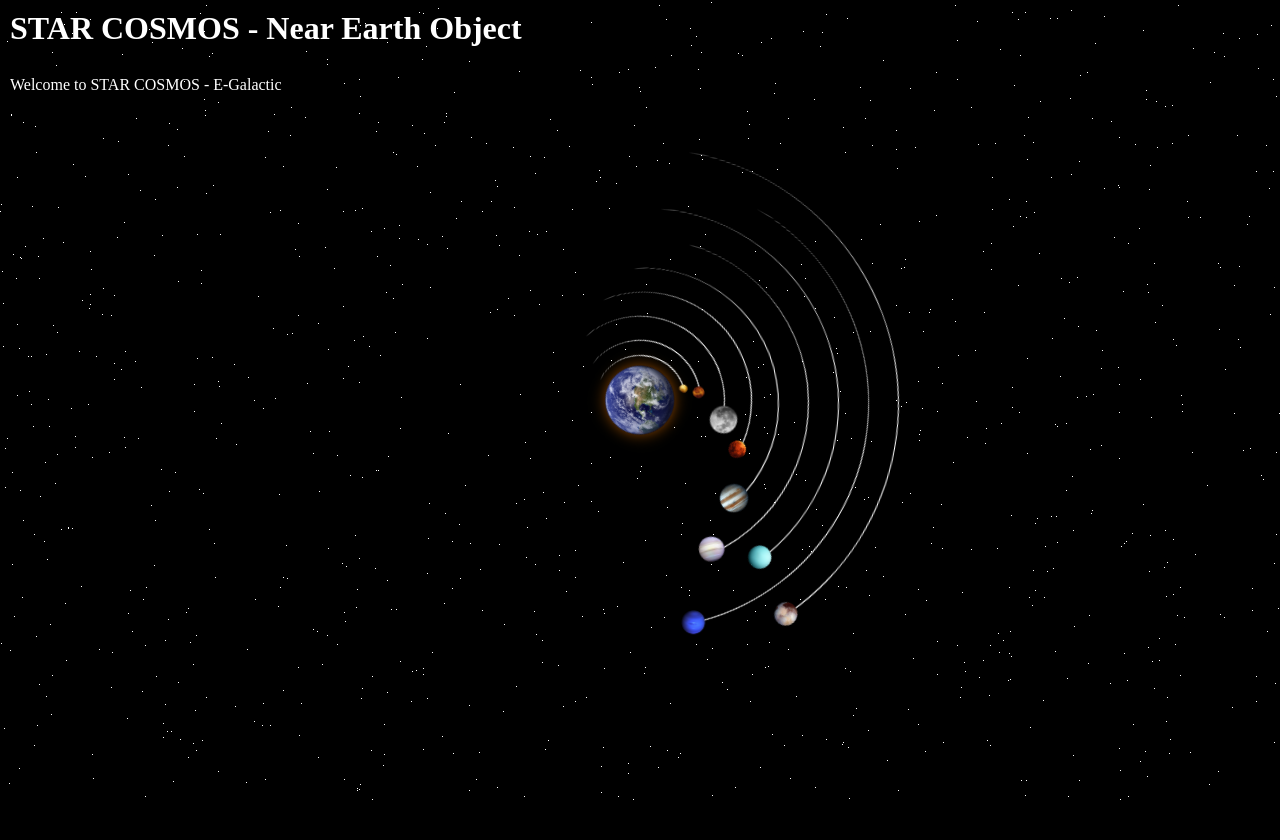
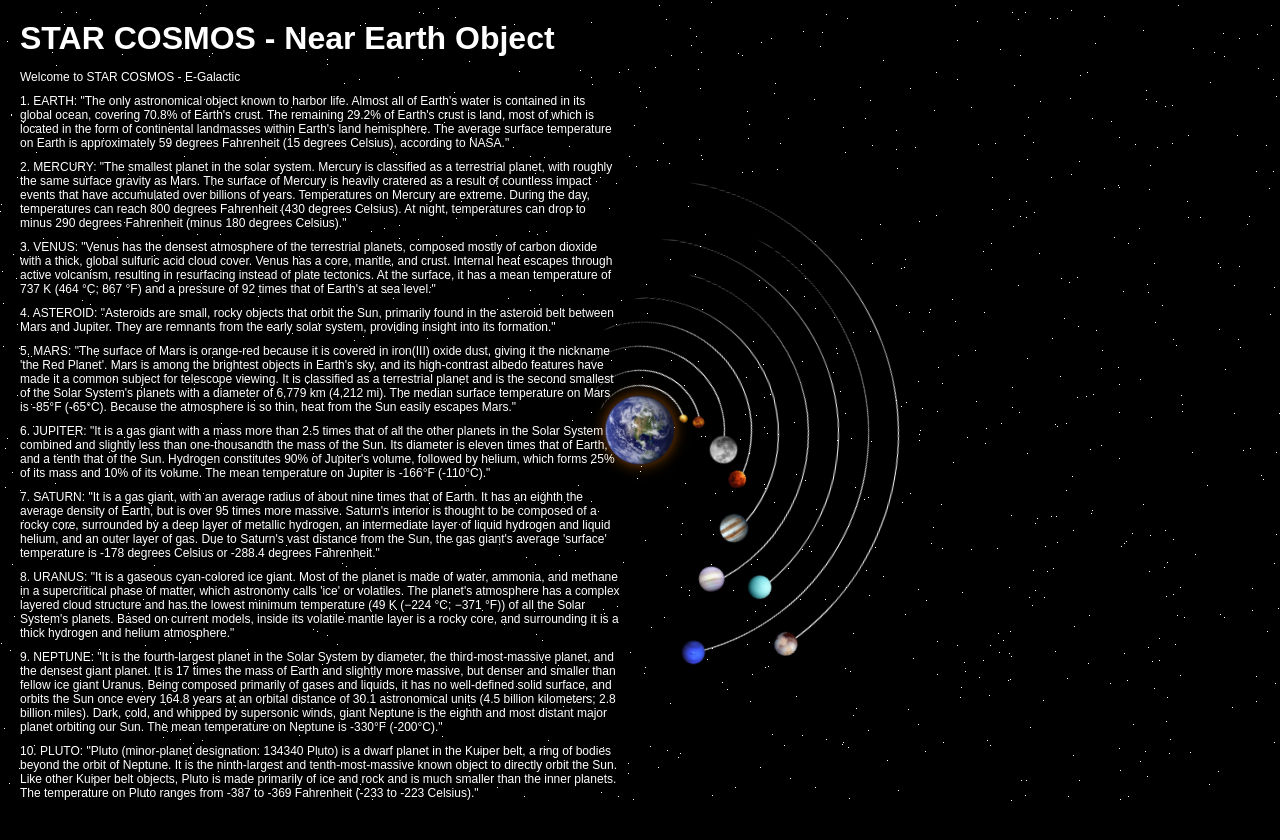
Before and after one commit to ArifIzzani/star-cosmos, a plain HTML site: page index.html in a window 1280 px wide. Before the commit the page ends 800 px from the top, so only its background shows below. Drawn offline with Linux system fonts and the light colour scheme.

Commit message:
Update index.html

```diff
--- a/index.html
+++ b/index.html
@@ -1,43 +1,73 @@
 <!DOCTYPE html>
-<html>
+<html lang="en">
 <head>
+    <meta charset="UTF-8">
+    <meta name="viewport" content="width=device-width, initial-scale=1.0">
     <title>E-Galactic</title>
     <link rel="stylesheet" href="style.css">
     <style>
+        body {
+            background-color: black; /* Background color for contrast */
+            font-family: Arial, sans-serif; /* Readable font */
+            color: white; /* Default text color */
+            margin: 0; /* Remove default margin */
+            padding: 20px; /* Padding around the body */
+        }
+
         h1 {
-    color: white;
-    position: absolute; /* Use absolute positioning */
-    top: 0; /* Align to the top */
-    left: 0; /* Align to the left */
-    margin: 10px; /* Add some space from the edges */
+            color: white; /* Header color */
+            margin: 0; /* Remove default margin */
+            padding: 0; /* Remove padding */
+            text-align: left; /* Align text to the left */
+            position: absolute; /* Position to the top left */
+            top: 20px; /* Distance from the top */
+            left: 20px; /* Distance from the left */
+        }
+
+        .content {
+            position: absolute; /* Make content absolute */
+            top: 60px; /* Adjust top position below the header */
+            left: 20px; /* Align left to the container */
         }
 
         p {
-    color: white; /* Explicitly set paragraph text color to white */
-    position: absolute;
-    left: 10px; /* Align with the left edge */
-    max-width: 600px; /* Optional: limit the width of the paragraph */
+            max-width: 600px; /* Limit width of the paragraph */
+            margin: 10px 0; /* Space between paragraphs */
+            text-align: left; /* Align text to the left */
+            padding-left: 0; /* Ensure no padding is applied */
+            font-size: 12px; /* Set the font size to be smaller */
         }
 
-  p:first-of-type {
-    top: 60px; /* Position the first paragraph below the heading */
+        .container {
+            position: relative; /* Relative positioning for contained elements */
+            margin-top: 20px; /* Space above container */
         }
 
-  p:last-of-type {
-    top: 100px; /* Position the second paragraph below the first one */
+        .sun img {
+            width: 100px; /* Adjust size of the image */
         }
-
     </style>
 </head>
 <body>
     <h1>STAR COSMOS - Near Earth Object</h1>
 
+    <div class="content">
         <p>Welcome to STAR COSMOS - E-Galactic</p>
-    <p></p>
+        <p>1. EARTH: "The only astronomical object known to harbor life. Almost all of Earth's water is contained in its global ocean, covering 70.8% of Earth's crust. The remaining 29.2% of Earth's crust is land, most of which is located in the form of continental landmasses within Earth's land hemisphere. The average surface temperature on Earth is approximately 59 degrees Fahrenheit (15 degrees Celsius), according to NASA."</p>
+        <p>2. MERCURY: "The smallest planet in the solar system. Mercury is classified as a terrestrial planet, with roughly the same surface gravity as Mars. The surface of Mercury is heavily cratered as a result of countless impact events that have accumulated over billions of years. Temperatures on Mercury are extreme. During the day, temperatures can reach 800 degrees Fahrenheit (430 degrees Celsius). At night, temperatures can drop to minus 290 degrees Fahrenheit (minus 180 degrees Celsius)."</p>
+        <p>3. VENUS: "Venus has the densest atmosphere of the terrestrial planets, composed mostly of carbon dioxide with a thick, global sulfuric acid cloud cover. Venus has a core, mantle, and crust. Internal heat escapes through active volcanism, resulting in resurfacing instead of plate tectonics. At the surface, it has a mean temperature of 737 K (464 °C; 867 °F) and a pressure of 92 times that of Earth's at sea level."</p>
+        <p>4. ASTEROID: "Asteroids are small, rocky objects that orbit the Sun, primarily found in the asteroid belt between Mars and Jupiter. They are remnants from the early solar system, providing insight into its formation."</p>
+        <p>5. MARS: "The surface of Mars is orange-red because it is covered in iron(III) oxide dust, giving it the nickname 'the Red Planet'. Mars is among the brightest objects in Earth's sky, and its high-contrast albedo features have made it a common subject for telescope viewing. It is classified as a terrestrial planet and is the second smallest of the Solar System's planets with a diameter of 6,779 km (4,212 mi). The median surface temperature on Mars is -85°F (-65°C). Because the atmosphere is so thin, heat from the Sun easily escapes Mars."</p>
+        <p>6. JUPITER: "It is a gas giant with a mass more than 2.5 times that of all the other planets in the Solar System combined and slightly less than one-thousandth the mass of the Sun. Its diameter is eleven times that of Earth, and a tenth that of the Sun. Hydrogen constitutes 90% of Jupiter's volume, followed by helium, which forms 25% of its mass and 10% of its volume. The mean temperature on Jupiter is -166°F (-110°C)."</p>
+        <p>7. SATURN: "It is a gas giant, with an average radius of about nine times that of Earth. It has an eighth the average density of Earth, but is over 95 times more massive. Saturn's interior is thought to be composed of a rocky core, surrounded by a deep layer of metallic hydrogen, an intermediate layer of liquid hydrogen and liquid helium, and an outer layer of gas. Due to Saturn's vast distance from the Sun, the gas giant's average 'surface' temperature is -178 degrees Celsius or -288.4 degrees Fahrenheit."</p>
+        <p>8. URANUS: "It is a gaseous cyan-colored ice giant. Most of the planet is made of water, ammonia, and methane in a supercritical phase of matter, which astronomy calls 'ice' or volatiles. The planet's atmosphere has a complex layered cloud structure and has the lowest minimum temperature (49 K (−224 °C; −371 °F)) of all the Solar System's planets. Based on current models, inside its volatile mantle layer is a rocky core, and surrounding it is a thick hydrogen and helium atmosphere."</p>
+        <p>9. NEPTUNE: "It is the fourth-largest planet in the Solar System by diameter, the third-most-massive planet, and the densest giant planet. It is 17 times the mass of Earth and slightly more massive, but denser and smaller than fellow ice giant Uranus. Being composed primarily of gases and liquids, it has no well-defined solid surface, and orbits the Sun once every 164.8 years at an orbital distance of 30.1 astronomical units (4.5 billion kilometers; 2.8 billion miles). Dark, cold, and whipped by supersonic winds, giant Neptune is the eighth and most distant major planet orbiting our Sun. The mean temperature on Neptune is -330°F (-200°C)."</p>
+        <p>10. PLUTO: "Pluto (minor-planet designation: 134340 Pluto) is a dwarf planet in the Kuiper belt, a ring of bodies beyond the orbit of Neptune. It is the ninth-largest and tenth-most-massive known object to directly orbit the Sun. Like other Kuiper belt objects, Pluto is made primarily of ice and rock and is much smaller than the inner planets. The temperature on Pluto ranges from -387 to -369 Fahrenheit (-233 to -223 Celsius)."</p>
+    </div>
 
     <div class="container">
         <div class="sun">
-            <img src="earth.png" alt="sun">
+            <img src="earth.png" alt="Sun">
         </div>
         <div class="mercury"></div>
         <div class="venus"></div>
@@ -49,6 +79,7 @@
         <div class="neptune"></div>
         <div class="pluto"></div>
     </div>
+
     <script src="script.js"></script>
 </body>
 </html>
```
Lines whose indentation alone changed are shown as unchanged.
